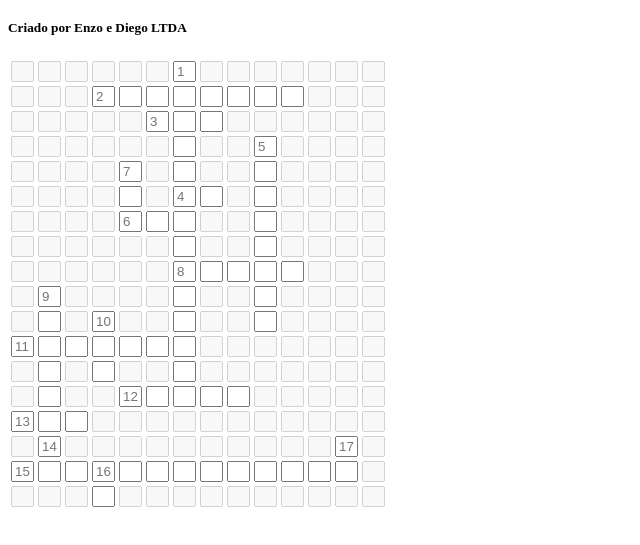
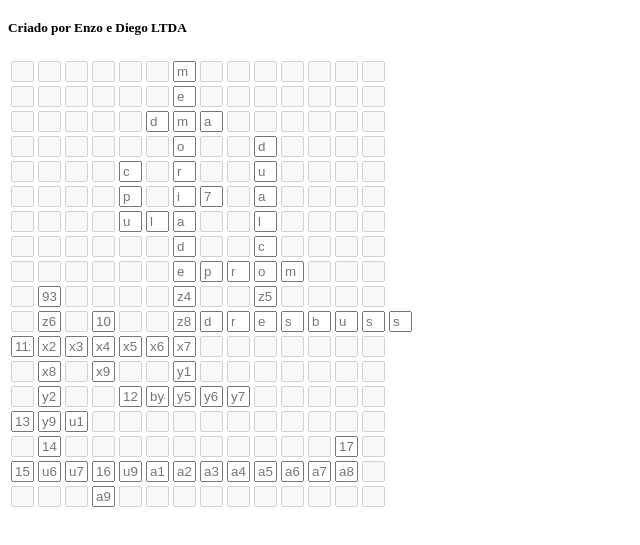
Before and after one commit to diegozn/Palavras-cruzadas, a plain HTML site: page index.html in a window 1280 px wide. Shown: the part 61-606 px from the top of the page, without its empty margins (0-640 px from the left). Drawn offline with Linux system fonts and the light colour scheme.

Commit message:
cruzadinha_atualizada

```diff
--- a/index.html
+++ b/index.html
@@ -35,7 +35,7 @@
         <input Disabled id="td_1" type="text"> <!-- vertical i -->
       </td>
       <td>
-        <input placeholder="1" id="td_1" type="text"> <!-- vertical a -->
+        <input placeholder="m" id="td_massa_m" type="text"> <!-- vertical a -->
       </td>
       <td>
         <input Disabled id="td_1" type="text"> <!-- vertical d -->
@@ -70,28 +70,28 @@
         <input disabled id="td_1" type="text"> <!-- vertical m -->
       </td>
       <td>
-        <input placeholder="2" id="td_1" type="text"> <!-- vertical o -->
+        <input disabled id="td_1" type="text"> <!-- vertical o -->
       </td>
       <td>
-        <input id="td_1" type="text"> <!-- vertical r -->
+        <input disabled id="td_1" type="text"> <!-- vertical r -->
       </td>
       <td>
-        <input id="td_1" type="text"> <!-- vertical i -->
+        <input disabled id="td_1" type="text"> <!-- vertical i -->
       </td>
       <td>
-        <input id="td_1" type="text"> <!-- vertical a -->
+        <input placeholder="e" id="td_massa_e" type="text"> <!-- vertical a -->
       </td>
       <td>
-        <input id="td_1" type="text"> <!-- vertical d -->
+        <input disabled id="td_1" type="text"> <!-- vertical d -->
       </td>
       <td>
-        <input id="td_1" type="text"> <!-- vertical e -->
+        <input disabled id="td_1" type="text"> <!-- vertical e -->
       </td>
       <td>
-        <input id="td_1" type="text"> <!-- vertical m -->
+        <input disabled id="td_1" type="text"> <!-- vertical m -->
       </td>
       <td>
-        <input id="td_1" type="text"> <!-- vertical a -->
+        <input disabled id="td_1" type="text"> <!-- vertical a -->
       </td>
       <td>
         <input Disabled id="td_1" type="text"> <!-- vertical s -->
@@ -120,13 +120,13 @@
         <input Disabled id="td_1" type="text"> <!-- vertical r -->
       </td>
       <td>
-        <input placeholder="3" id="td_1" type="text"> <!-- vertical i -->
+        <input placeholder="d" id="td_dma_d" type="text"> <!-- vertical i -->
       </td>
       <td>
-        <input id="td_1" type="text"> <!-- vertical a -->
+        <input placeholder="m" id="td_dma_massa_m" type="text"> <!-- vertical a -->
       </td>
       <td>
-        <input id="td_1" type="text"> <!-- vertical d -->
+        <input placeholder="a" id="td_dma_a" type="text"> <!-- vertical d -->
       </td>
       <td>
         <input Disabled id="td_1" type="text"> <!-- vertical e -->
@@ -167,7 +167,7 @@
         <input Disabled id="td_1" type="text"> <!-- vertical i -->
       </td>
       <td>
-        <input id="td_1" type="text"> <!-- vertical a -->
+        <input placeholder="o" id="td_massa_o" type="text"> <!-- vertical a -->
       </td>
       <td>
         <input Disabled id="td_1" type="text"> <!-- vertical d -->
@@ -176,7 +176,7 @@
         <input Disabled id="td_1" type="text"> <!-- vertical e -->
       </td>
       <td>
-        <input placeholder="5" id="td_1" type="text"> <!-- vertical m -->
+        <input placeholder="d" id="td_dual_d" type="text"> <!-- vertical m -->
       </td>
       <td>
         <input Disabled id="td_1" type="text"> <!-- vertical a -->
@@ -205,13 +205,13 @@
         <input Disabled id="td_1" type="text"> <!-- vertical o -->
       </td>
       <td>
-        <input placeholder="7" id="td_1" type="text"> <!-- vertical r -->
+        <input placeholder="c" id="td_cpu_c" type="text"> <!-- vertical r -->
       </td>
       <td>
         <input disabled id="td_1" type="text"> <!-- vertical i -->
       </td>
       <td>
-        <input id="td_1" type="text"> <!-- vertical a -->
+        <input placeholder="r" id="td_massa_r" type="text"> <!-- vertical a -->
       </td>
       <td>
         <input disabled id="td_1" type="text"> <!-- vertical d -->
@@ -220,7 +220,7 @@
         <input disabled id="td_1" type="text"> <!-- vertical e -->
       </td>
       <td>
-        <input id="td_1" type="text"> <!-- vertical m -->
+        <input placeholder="u" id="td_dual_u" type="text"> <!-- vertical m -->
       </td>
       <td>
         <input disabled id="td_1" type="text"> <!-- vertical a -->
@@ -249,22 +249,22 @@
         <input disabled id="td_1" type="text"> <!-- vertical o -->
       </td>
       <td>
-        <input id="td_1" type="text"> <!-- vertical r -->
+        <input placeholder="p"  id="td_cpu_p" type="text"> <!-- vertical r -->
       </td>
       <td>
         <input disabled id="td_1" type="text"> <!-- vertical i -->
       </td>
       <td>
-        <input placeholder="4" id="td_1" type="text"> <!-- vertical a -->
+        <input placeholder="i" id="td_massa_i" type="text"> <!-- vertical a -->
       </td>
       <td>
-        <input id="td_1" type="text"> <!-- vertical d -->
+        <input placeholder="7" id="td_I7_7" type="text"> <!-- vertical d -->
       </td>
       <td>
         <input disabled id="td_1" type="text"> <!-- vertical e -->
       </td>
       <td>
-        <input id="td_1" type="text"> <!-- vertical m -->
+        <input placeholder="a" id="td_dual_a" type="text"> <!-- vertical m -->
       </td>
       <td>
         <input disabled id="td_1" type="text"> <!-- vertical a -->
@@ -293,13 +293,13 @@
         <input disabled id="td_1" type="text"> <!-- vertical o -->
       </td>
       <td>
-        <input placeholder="6" id="td_1" type="text"> <!-- vertical r -->
+        <input placeholder="u" id="td_cpu_ula_u" type="text"> <!-- vertical r -->
       </td>
       <td>
-        <input id="td_1" type="text"> <!-- vertical i -->
+        <input placeholder="l" id="td_ula_l" type="text"> <!-- vertical i -->
       </td>
       <td>
-        <input id="td_1" type="text"> <!-- vertical a -->
+        <input placeholder="a" id="td_massa_ula_a" type="text"> <!-- vertical a -->
       </td>
       <td>
         <input disabled id="td_1" type="text"> <!-- vertical d -->
@@ -308,7 +308,7 @@
         <input disabled id="td_1" type="text"> <!-- vertical e -->
       </td>
       <td>
-        <input id="td_1" type="text"> <!-- vertical m -->
+        <input placeholder="l" id="td_dual_l" type="text"> <!-- vertical m -->
       </td>
       <td>
         <input disabled id="td_1" type="text"> <!-- vertical a -->
@@ -343,7 +343,7 @@
         <input disabled id="td_1" type="text"> <!-- vertical i -->
       </td>
       <td>
-        <input id="td_1" type="text"> <!-- vertical a -->
+        <input placeholder="d" id="td_massa_d" type="text"> <!-- vertical a -->
       </td>
       <td>
         <input disabled id="td_1" type="text"> <!-- vertical d -->
@@ -352,7 +352,7 @@
         <input disabled id="td_1" type="text"> <!-- vertical e -->
       </td>
       <td>
-        <input id="td_1" type="text"> <!-- vertical m -->
+        <input placeholder="c" id="td_dual_c" type="text"> <!-- vertical m -->
       </td>
       <td>
         <input disabled id="td_1" type="text"> <!-- vertical a -->
@@ -386,19 +386,19 @@
         <input disabled id="td_1" type="text"> <!-- vertical i -->
       </td>
       <td>
-        <input placeholder="8" id="td_1" type="text"> <!-- vertical a -->
+        <input placeholder="e" id="td_massa_eprom_e" type="text"> <!-- vertical a -->
       </td>
       <td>
-        <input id="td_1" type="text"> <!-- vertical d -->
+        <input placeholder="p " id="td_eprom_p" type="text"> <!-- vertical d -->
       </td>
       <td>
-        <input id="td_1" type="text"> <!-- vertical e -->
+        <input placeholder="r" id="td_eprom_r" type="text"> <!-- vertical e -->
       </td>
       <td>
-        <input id="td_1" type="text"> <!-- vertical m -->
+        <input placeholder="o" id="td_eprom_dual_o" type="text"> <!-- vertical m -->
       </td>
       <td>
-        <input id="td_1" type="text"> <!-- vertical a -->
+        <input placeholder="m" id="td_eprom_m" type="text"> <!-- vertical a -->
       </td>
       <td>
         <input disabled id="td_1" type="text"> <!-- vertical s -->
@@ -415,7 +415,7 @@
         <input disabled id="td_1_1" type="text"> <!-- vertical m -->
       </td>
       <td>
-        <input placeholder="9" id="td_1" type="text"> <!-- vertical e -->
+        <input placeholder="93" id="td_1" type="text"> <!-- vertical e -->
       </td>
       <td>
         <input disabled id="td_1" type="text"> <!-- vertical m -->
@@ -430,7 +430,7 @@
         <input disabled id="td_1" type="text"> <!-- vertical i -->
       </td>
       <td>
-        <input id="td_1" type="text"> <!-- vertical a -->
+        <input placeholder="z4" id="td_1" type="text"> <!-- vertical a -->
       </td>
       <td>
         <input disabled id="td_1" type="text"> <!-- vertical d -->
@@ -439,7 +439,7 @@
         <input disabled id="td_1" type="text"> <!-- vertical e -->
       </td>
       <td>
-        <input id="td_1" type="text"> <!-- vertical m -->
+        <input placeholder="z5" id="td_1" type="text"> <!-- vertical m -->
       </td>
       <td>
         <input disabled id="td_1" type="text"> <!-- vertical a -->
@@ -461,14 +461,14 @@
         <input disabled id="td_1_1" type="text"> <!-- vertical m -->
       </td>
       <td>
-        <input id="td_1" type="text"> <!-- vertical e -->
+        <input placeholder="z6" id="td_1" type="text"> <!-- vertical e -->
       </td>
       <td>
         <input disabled id="td_1" type="text"> <!-- vertical m -->
       </td>
       <td>
 
-        <input placeholder="10" id="td_1" type="text"> <!-- vertical o -->
+        <input placeholder="10z7" id="td_1" type="text"> <!-- vertical o -->
       </td>
       <td>
         <input disabled id="td_1" type="text"> <!-- vertical r -->
@@ -477,50 +477,53 @@
         <input disabled id="td_1" type="text"> <!-- vertical i -->
       </td>
       <td>
-        <input id="td_1" type="text"> <!-- vertical a -->
+        <input placeholder="z8" id="td_1" type="text"> <!-- vertical a -->
       </td>
       <td>
-        <input disabled id="td_1" type="text"> <!-- vertical d -->
+        <input placeholder="d" id="td_1" type="text"> <!-- vertical d -->
       </td>
       <td>
-        <input disabled id="td_1" type="text"> <!-- vertical e -->
+        <input placeholder="r" id="td_1" type="text"> <!-- vertical e -->
       </td>
       <td>
-        <input id="td_1" type="text"> <!-- vertical m -->
+        <input placeholder="e" id="td_1" type="text"> <!-- vertical m -->
       </td>
       <td>
-        <input disabled id="td_1" type="text"> <!-- vertical a -->
+        <input placeholder="s" id="td_1" type="text"> <!-- vertical a -->
       </td>
       <td>
-        <input disabled id="td_1" type="text"> <!-- vertical s -->
+        <input placeholder="b" id="td_1" type="text"> <!-- vertical s -->
       </td>
       <td>
-        <input disabled id="td_1" type="text"> <!-- vertical s -->
+        <input placeholder="u" id="td_1" type="text"> <!-- vertical s -->
       </td>
       <td>
-        <input disabled id="td_1" type="text"> <!-- vertical a -->
+        <input placeholder="s" id="td_1" type="text"> <!-- vertical a -->
+      </td>
+      <td>
+        <input placeholder="s" id="td_1" type="text"> <!-- vertical a -->
       </td>
     <tr id="tr_1">
       <td>
-        <input placeholder="11" id="td_1_1" type="text"> <!-- vertical m -->
+        <input placeholder="11x1" id="td_1_1" type="text"> <!-- vertical m -->
       </td>
       <td>
-        <input id="td_1" type="text"> <!-- vertical e -->
+        <input placeholder="x2" id="td_1" type="text"> <!-- vertical e -->
       </td>
       <td>
-        <input id="td_1" type="text"> <!-- vertical m -->
+        <input placeholder="x3" id="td_1" type="text"> <!-- vertical m -->
       </td>
       <td>
-        <input id="td_1" type="text"> <!-- vertical o -->
+        <input placeholder="x4" id="td_1" type="text"> <!-- vertical o -->
       </td>
       <td>
-        <input id="td_1" type="text"> <!-- vertical r -->
+        <input placeholder="x5" id="td_1" type="text"> <!-- vertical r -->
       </td>
       <td>
-        <input id="td_1" type="text"> <!-- vertical i -->
+        <input placeholder="x6" id="td_1" type="text"> <!-- vertical i -->
       </td>
       <td>
-        <input id="td_1" type="text"> <!-- vertical a -->
+        <input placeholder="x7" id="td_1" type="text"> <!-- vertical a -->
       </td>
       <td>
         <input disabled id="td_1" type="text"> <!-- vertical d -->
@@ -548,13 +551,13 @@
         <input disabled id="td_1_1" type="text"> <!-- vertical m -->
       </td>
       <td>
-        <input id="td_1" type="text"> <!-- vertical e -->
+        <input placeholder="x8" id="td_1" type="text"> <!-- vertical e -->
       </td>
       <td>
         <input disabled id="td_1" type="text"> <!-- vertical m -->
       </td>
       <td>
-        <input id="td_1" type="text"> <!-- vertical o -->
+        <input placeholder="x9" id="td_1" type="text"> <!-- vertical o -->
       </td>
       <td>
         <input disabled id="td_1" type="text"> <!-- vertical r -->
@@ -563,7 +566,7 @@
         <input disabled id="td_1" type="text"> <!-- vertical i -->
       </td>
       <td>
-        <input id="td_1" type="text"> <!-- vertical a -->
+        <input placeholder="y1" id="td_1" type="text"> <!-- vertical a -->
       </td>
       <td>
         <input disabled id="td_1" type="text"> <!-- vertical d -->
@@ -591,7 +594,7 @@
         <input disabled id="td_1_1" type="text"> <!-- vertical m -->
       </td>
       <td>
-        <input id="td_1" type="text"> <!-- vertical e -->
+        <input placeholder="y2" id="td_1" type="text"> <!-- vertical e -->
       </td>
       <td>
         <input disabled id="td_1" type="text"> <!-- vertical m -->
@@ -600,19 +603,19 @@
         <input disabled id="td_1" type="text"> <!-- vertical o -->
       </td>
       <td>
-        <input placeholder="12" id="td_1" type="text"> <!-- vertical r -->
+        <input placeholder="12y3" id="td_1" type="text"> <!-- vertical r -->
       </td>
       <td>
-        <input id="td_1" type="text"> <!-- vertical i -->
+        <input placeholder="by4" id="td_1" type="text"> <!-- vertical i -->
       </td>
       <td>
-        <input id="td_1" type="text"> <!-- vertical a -->
+        <input placeholder="y5" id="td_1" type="text"> <!-- vertical a -->
       </td>
       <td>
-        <input id="td_1" type="text"> <!-- vertical d -->
+        <input placeholder="y6" id="td_1" type="text"> <!-- vertical d -->
       </td>
       <td>
-        <input id="td_1" type="text"> <!-- vertical e -->
+        <input placeholder="y7" id="td_1" type="text"> <!-- vertical e -->
       </td>
       <td>
         <input disabled id="td_1" type="text"> <!-- vertical m -->
@@ -631,13 +634,13 @@
       </td>
     <tr id="tr_1">
       <td>
-        <input placeholder="13" id="td_1_1" type="text"> <!-- vertical m -->
+        <input placeholder="13y8" id="td_1_1" type="text"> <!-- vertical m -->
       </td>
       <td>
-        <input id="td_1" type="text"> <!-- vertical e -->
+        <input placeholder="y9" id="td_1" type="text"> <!-- vertical e -->
       </td>
       <td>
-        <input id="td_1" type="text"> <!-- vertical m -->
+        <input placeholder="u1" id="td_1" type="text"> <!-- vertical m -->
       </td>
       <td>
         <input disabled id="td_1" type="text"> <!-- vertical o -->
@@ -677,7 +680,7 @@
         <input disabled id="td_1_1" type="text"> <!-- vertical m -->
       </td>
       <td>
-        <input placeholder="14" id="td_1" type="text"> <!-- vertical e -->
+        <input placeholder="14u2" id="td_1" type="text"> <!-- vertical e -->
       </td>
       <td>
         <input disabled id="td_1" type="text"> <!-- vertical m -->
@@ -710,50 +713,50 @@
         <input disabled id="td_1" type="text"> <!-- vertical s -->
       </td>
       <td>
-        <input placeholder="17" id="td_1" type="text"> <!-- vertical s -->
+        <input placeholder="17u3" id="td_1" type="text"> <!-- vertical s -->
       </td>
       <td>
         <input disabled id="td_1" type="text"> <!-- vertical a -->
       </td>
     <tr id="tr_1">
       <td>
-        <input placeholder="15" id="td_1_1" type="text"> <!-- vertical m -->
+        <input placeholder="15u4" id="td_1_1" type="text"> <!-- vertical m -->
       </td>
       <td>
-        <input id="td_1" type="text"> <!-- vertical e -->
+        <input placeholder="u6"  id="td_1" type="text"> <!-- vertical e -->
       </td>
       <td>
-        <input id="td_1" type="text"> <!-- vertical m -->
+        <input placeholder="u7" id="td_1" type="text"> <!-- vertical m -->
       </td>
       <td>
-        <input placeholder="16" id="td_1" type="text"> <!-- vertical o -->
+        <input placeholder="16u8" id="td_1" type="text"> <!-- vertical o -->
       </td>
       <td>
-        <input id="td_1" type="text"> <!-- vertical r -->
+        <input placeholder="u9" id="td_1" type="text"> <!-- vertical r -->
       </td>
       <td>
-        <input id="td_1" type="text"> <!-- vertical i -->
+        <input placeholder="a1" id="td_1" type="text"> <!-- vertical i -->
       </td>
       <td>
-        <input id="td_1" type="text"> <!-- vertical a -->
+        <input placeholder="a2" id="td_1" type="text"> <!-- vertical a -->
       </td>
       <td>
-        <input id="td_1" type="text"> <!-- vertical d -->
+        <input placeholder="a3" id="td_1" type="text"> <!-- vertical d -->
       </td>
       <td>
-        <input id="td_1" type="text"> <!-- vertical e -->
+        <input placeholder="a4" id="td_1" type="text"> <!-- vertical e -->
       </td>
       <td>
-        <input id="td_1" type="text"> <!-- vertical m -->
+        <input placeholder="a5" id="td_1" type="text"> <!-- vertical m -->
       </td>
       <td>
-        <input id="td_1" type="text"> <!-- vertical a -->
+        <input placeholder="a6" id="td_1" type="text"> <!-- vertical a -->
       </td>
       <td>
-        <input id="td_1" type="text"> <!-- vertical s -->
+        <input placeholder="a7" id="td_1" type="text"> <!-- vertical s -->
       </td>
       <td>
-        <input id="td_1" type="text"> <!-- vertical s -->
+        <input placeholder="a8" id="td_1" type="text"> <!-- vertical s -->
       </td>
       <td>
         <input disabled id="td_1" type="text"> <!-- vertical a -->
@@ -769,7 +772,7 @@
         <input disabled id="td_1" type="text"> <!-- vertical m -->
       </td>
       <td>
-        <input id="td_1" type="text"> <!-- vertical o -->
+        <input placeholder="a9" id="td_1" type="text"> <!-- vertical o -->
       </td>
       <td>
         <input disabled id="td_1" type="text"> <!-- vertical r -->
```
